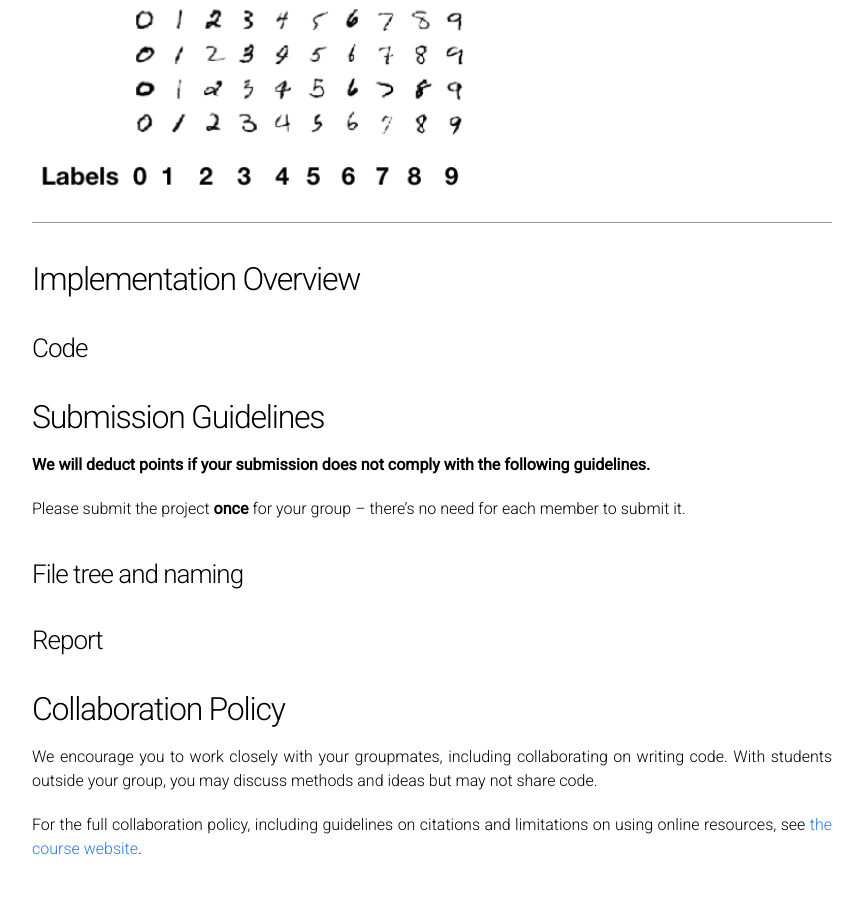
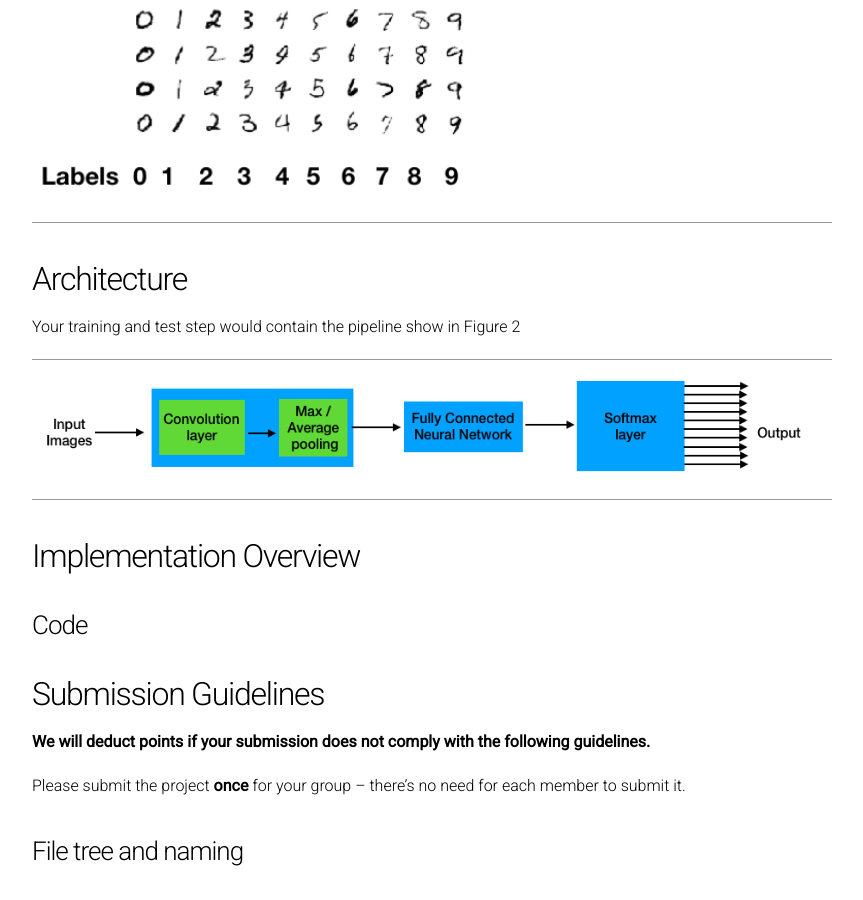
Before and after one commit to cmsc426spring2019/cmsc426spring2019.github.io, a Jekyll site: the page built from project4.md, in a window 1280 px wide and 900 px high, scrolled down 1085 px. Shown: the whole window, without its empty margins (208-1071 px from the left). Built offline with Jekyll 4.4.1, drawn with Linux system fonts in a browser that asks for light colours.

Commit message:
Update project4.md

```diff
--- a/project4.md
+++ b/project4.md
@@ -31,6 +31,17 @@ Supervised classification is a computer vision task of categorizing unlabeled im
   <div style="clear:both;"></div>
 </div>
 
+## Architecture
+Your training and test step would contain the pipeline show in Figure 2
+
+<div class="fig fighighlight">
+  <img src="/assets/proj4/architecture.png" width="100%">
+  <div class="figcaption">
+  </div>
+  <div style="clear:both;"></div>
+</div>
+
+
 <a name='system_overview'></a>
 ## Implementation Overview
 
```
